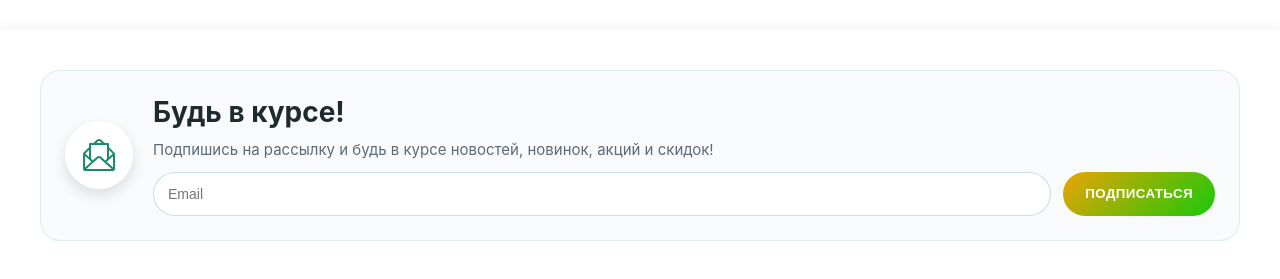
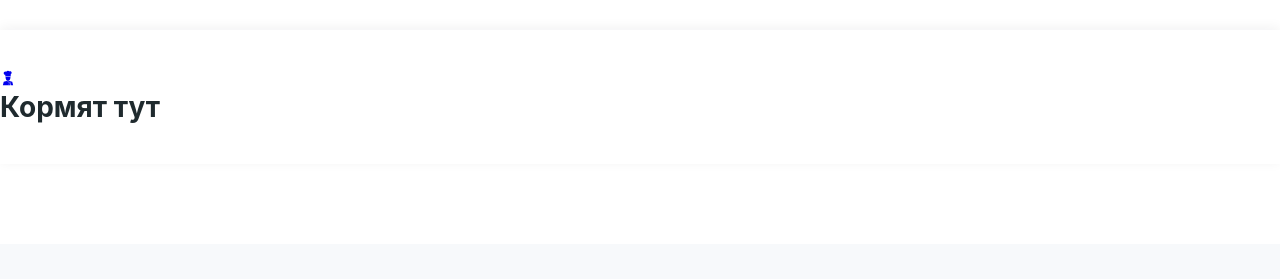
Before and after one commit to natka-pvp/food-delivery, a React (Create React App) app in the folder food/: page / in a window 1280 px wide. Shown: the part 7474-7753 px from the top of the page. After the commit the page ends 7718 px from the top, so only its background shows below. Built offline with nearby package versions, Linux system fonts and the light colour scheme.

Commit message:
create Footer

```diff
--- a/food/src/components/Footer/Footer.jsx
+++ b/food/src/components/Footer/Footer.jsx
@@ -1,38 +1,16 @@
 import s from './Footer.module.css'
-import { SlEnvolopeLetter } from 'react-icons/sl'
+import { Link } from 'react-router-dom'
 import { GiCook } from 'react-icons/gi'
-import { useState } from 'react'
-import { Link } from 'react-router-dom'
 
 export default function Footer() {
-  const [email, setEmail] = useState('')
   return (
     <footer className={s.footer}>
-      <div className={s.footerFirst}>
-        <div className={s.footerFirstLeft}>
-          <div className={s.iconWrap} aria-hidden="true">
-            <SlEnvolopeLetter className={s.icon} />
-          </div>
-          <div className={s.content}>
-            <h1 className={s.title}>Будь в курсе!</h1>
-            <p className={s.subtitle}>
-              Подпишись на рассылку и будь в курсе новостей, новинок, акций и
-              скидок!
-            </p>
-            <div className={s.form}>
-              <input
-                className={s.input}
-                type="email"
-                placeholder="Email"
-                value={email}
-                onChange={(e) => setEmail(e.target.value)}
-              />
-              <button className={s.button}>Подписаться</button>
-            </div>
-          </div>
-        </div>
+      <div className={s.footerContent}>
+        <Link className={s.logoLink} to="/" aria-label="Главная">
+          <GiCook className={s.logoIcon} />
+        </Link>
+        <div className={s.title}>Кормят тут</div>
       </div>
-
     </footer>
   )
 }
```
